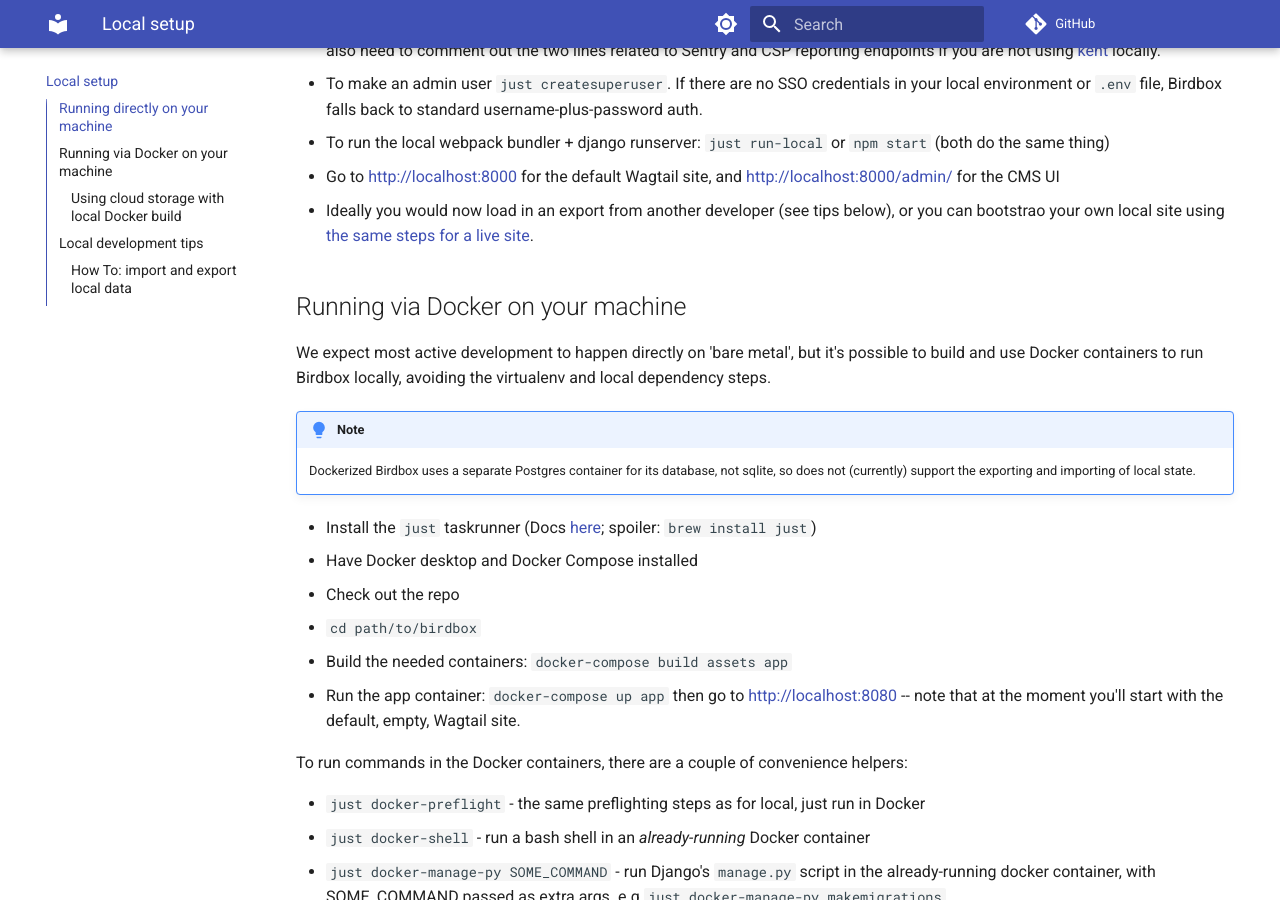
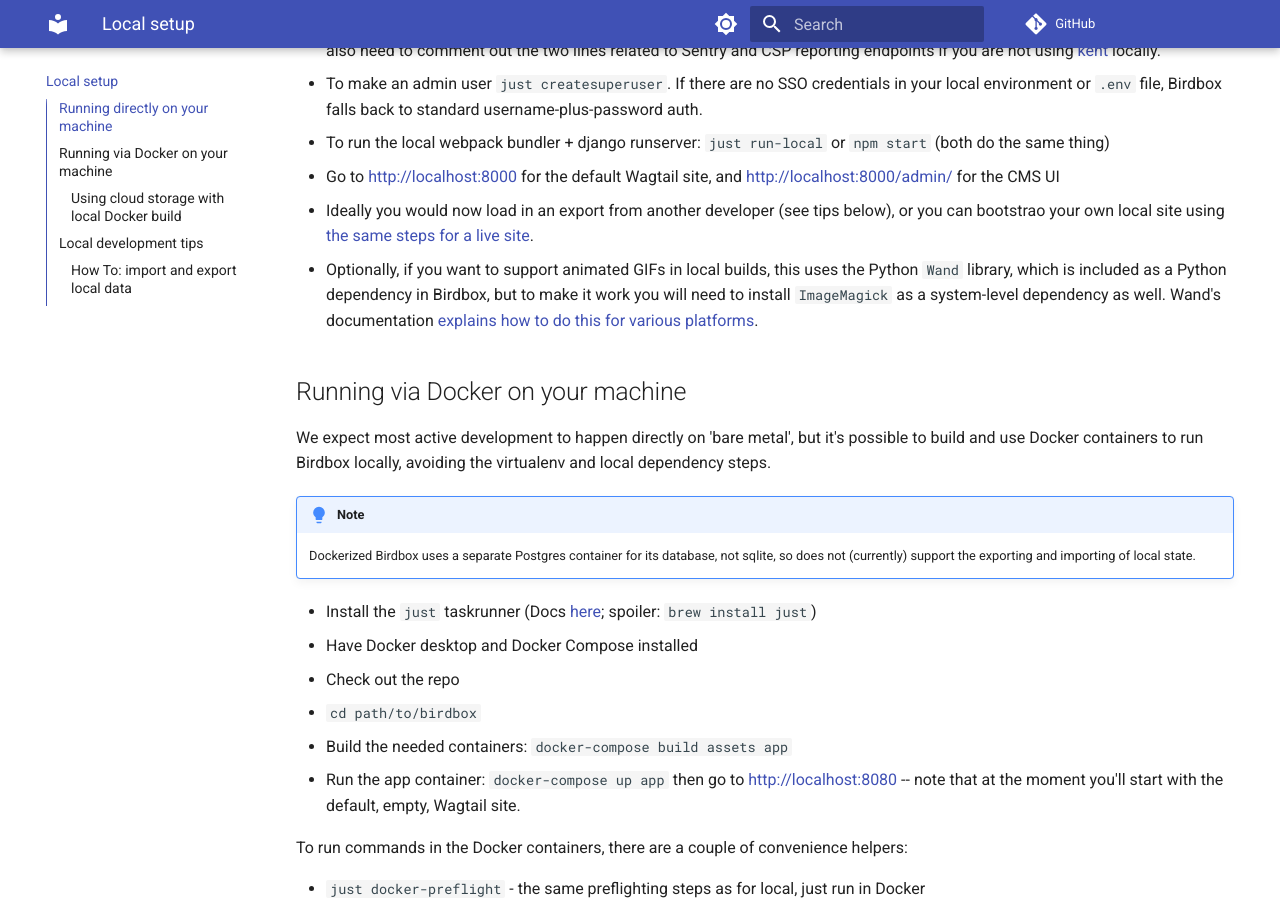
Before and after one commit to mozmeao/birdbox-documentation, an MkDocs documentation site: the page built from docs/local_development.md, in a window 1280 px wide and 900 px high, scrolled down 676 px. Built offline with MkDocs 1.6.1 and Material for MkDocs 9.7.7, drawn with Linux system fonts in a browser that asks for light colours; comment, search, counter and statistics services are not loaded.

Commit message:
Explain about need for ImageMagick dependency

```diff
--- a/docs/local_development.md
+++ b/docs/local_development.md
@@ -22,6 +22,7 @@
 * To run the local webpack bundler + django runserver: `just run-local` or `npm start` (both do the same thing)
 * Go to <http://localhost:8000> for the default Wagtail site, and <http://localhost:8000/admin/> for the CMS UI
 * Ideally you would now load in an export from another developer (see tips below), or you can bootstrao your own local site using [the same steps for a live site](bootstrapping.md#wagtail-bootstrap-an-initial-site).
+* Optionally, if you want to support animated GIFs in local builds, this uses the Python ``Wand`` library, which is included as a Python dependency in Birdbox, but to make it work you will need to install ``ImageMagick`` as a system-level dependency as well. Wand's documentation [explains how to do this for various platforms](https://docs.wand-py.org/en/latest/guide/install.html).
 
 ## Running via Docker on your machine
 
```
